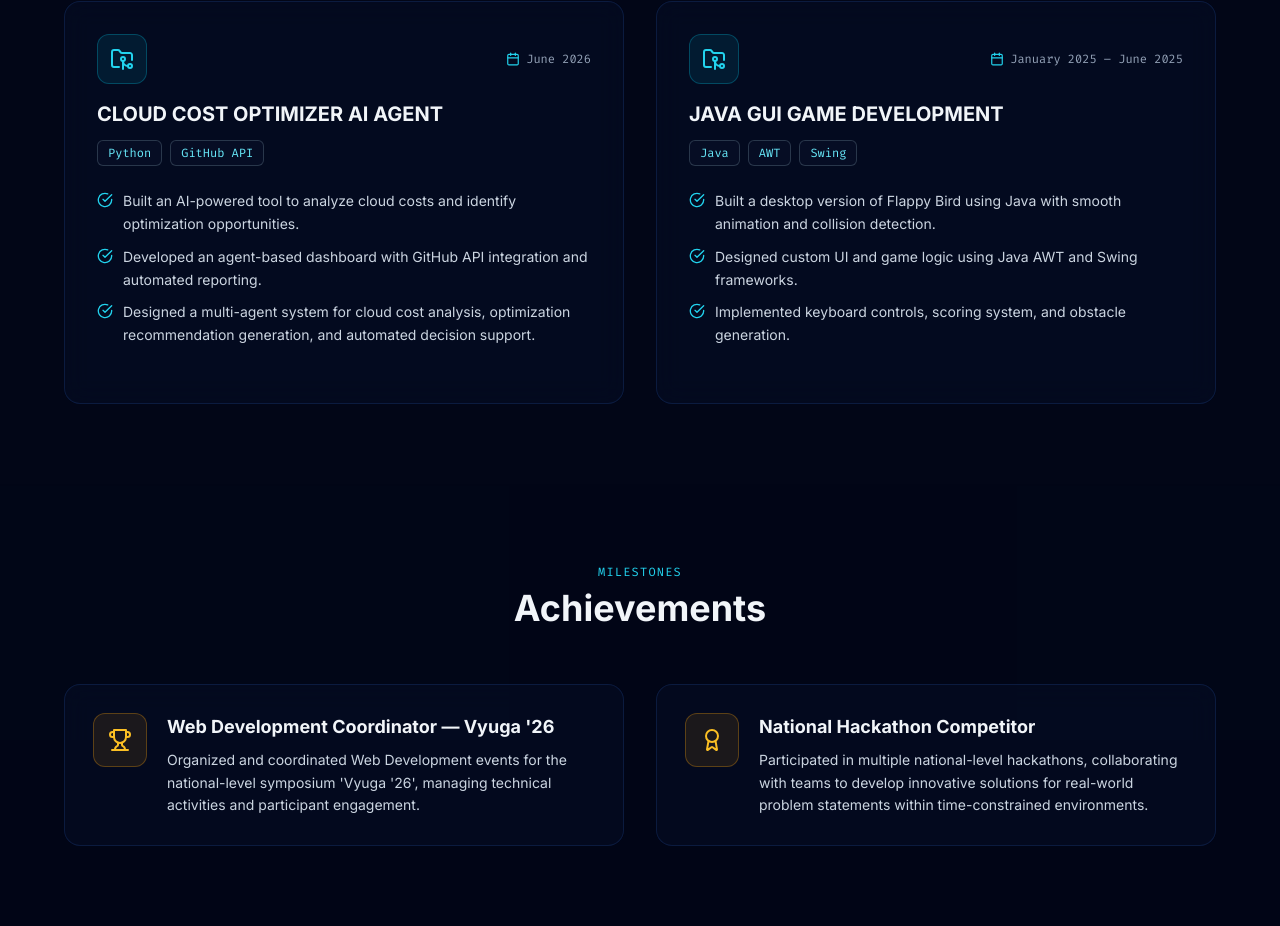
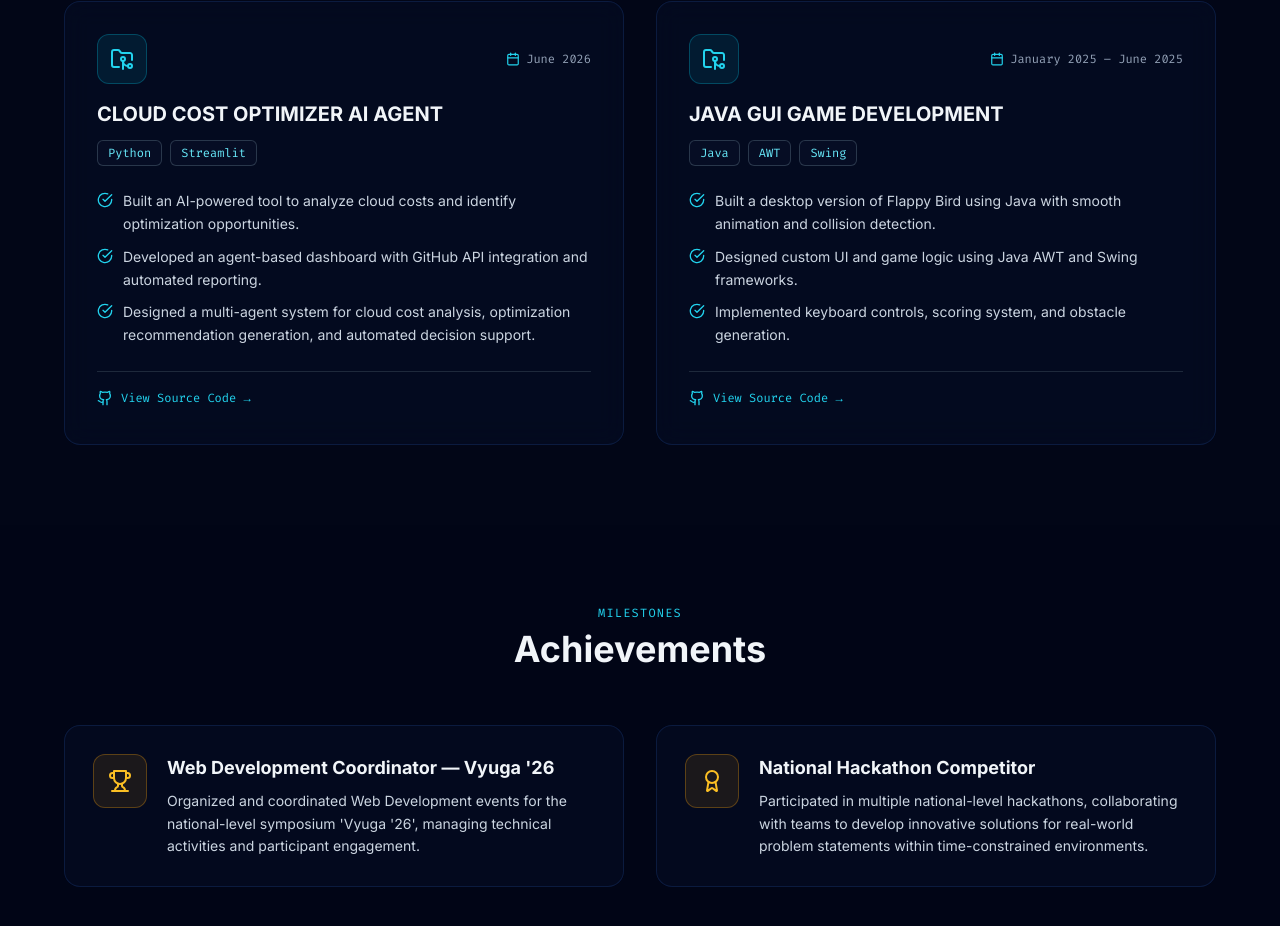
Before and after one commit to poojamanikandan4-commits/poojamanikandan4-commits.github.io, a React (Vite) app: page / in a window 1280 px wide. Shown: the part 3363-4289 px from the top of the page. Built offline with nearby package versions, Linux system fonts and the light colour scheme.

Commit message:
Update portfolioData.js

```diff
--- a/src/data/portfolioData.js
+++ b/src/data/portfolioData.js
@@ -53,8 +53,8 @@ export const portfolioData = {
     {
       title: "CLOUD COST OPTIMIZER AI AGENT",
       date: "June 2026",
-      technologies: ["Python", "GitHub API"],
-      githubUrl: "ADD_YOUR_PROJECT_GITHUB_URL_OR_LEAVE_EMPTY",
+      technologies: ["Python", "Streamlit"],
+      githubUrl: "https://github.com/poojamanikandan4-commits/cloud-cost-optimizer",
       description: [
         "Built an AI-powered tool to analyze cloud costs and identify optimization opportunities.",
         "Developed an agent-based dashboard with GitHub API integration and automated reporting.",
@@ -65,7 +65,7 @@ export const portfolioData = {
       title: "JAVA GUI GAME DEVELOPMENT",
       date: "January 2025 – June 2025",
       technologies: ["Java", "AWT", "Swing"],
-      githubUrl: "ADD_YOUR_PROJECT_GITHUB_URL_OR_LEAVE_EMPTY",
+      githubUrl: "https://github.com/poojamanikandan4-commits/Flappy-Bird",
       description: [
         "Built a desktop version of Flappy Bird using Java with smooth animation and collision detection.",
         "Designed custom UI and game logic using Java AWT and Swing frameworks.",
```
